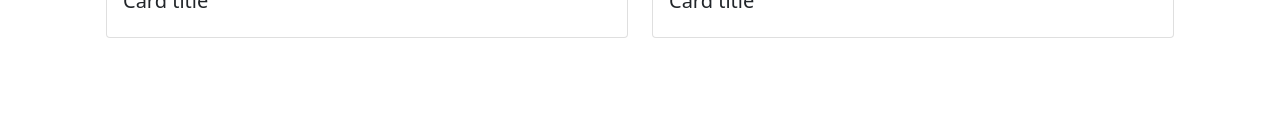
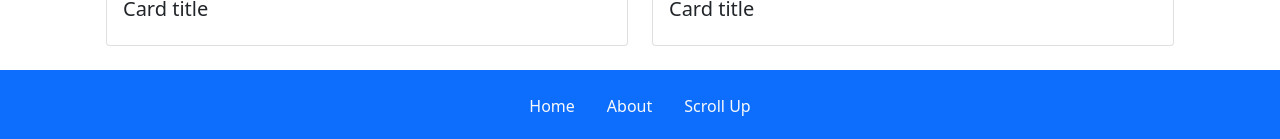
Before and after one commit to Mario-desu/Mario-desu-FE21-Angular-DAY01-Mario-Natalia, an Angular app in the folder travelAgency-natalia/travelAgencyNat/: page / in a window 1280 px wide. Shown: the part 1919-2058 px from the top of the page. Before the commit the page ends 1957 px from the top, so only its background shows below. Built offline with nearby package versions, Linux system fonts and the light colour scheme.

Commit message:
add footer

```diff
--- a/travelAgency-natalia/travelAgencyNat/src/app/about-page/about-page.component.scss
+++ b/travelAgency-natalia/travelAgencyNat/src/app/about-page/about-page.component.scss
@@ -10,7 +10,7 @@
 }
 
 .aboutDiv {
-  background-color: rgba(9, 63, 94, 0.8);
+  background-color: rgba(9, 63, 94, 0.85);
   height: 35vw;
 }
 
--- a/travelAgency-natalia/travelAgencyNat/src/app/app.component.html
+++ b/travelAgency-natalia/travelAgencyNat/src/app/app.component.html
@@ -6,3 +6,5 @@
 <div>
   <router-outlet></router-outlet>
 </div>
+
+<footer></footer>
--- a/travelAgency-natalia/travelAgencyNat/src/app/app.module.ts
+++ b/travelAgency-natalia/travelAgencyNat/src/app/app.module.ts
@@ -7,6 +7,7 @@ import { NavbarComponent } from './navbar/navbar.component';
 import { AboutPageComponent } from './about-page/about-page.component';
 import { HomePageComponent } from './home-page/home-page.component';
 import { HeroComponent } from './hero/hero.component';
+import { FooterComponent } from './footer/footer.component';
 
 @NgModule({
   declarations: [
@@ -14,7 +15,8 @@ import { HeroComponent } from './hero/hero.component';
     NavbarComponent,
     AboutPageComponent,
     HomePageComponent,
-    HeroComponent
+    HeroComponent,
+    FooterComponent
   ],
   imports: [
     BrowserModule,
--- /dev/null
+++ b/travelAgency-natalia/travelAgencyNat/src/app/footer/footer.component.html
@@ -0,0 +1,11 @@
+<ul class="nav justify-content-center bg-primary pt-3 pb-3">
+  <li class="nav-item">
+    <a class="nav-link text-light" routerLink="/">Home</a>
+  </li>
+  <li class="nav-item">
+    <a class="nav-link text-light" routerLink="/about">About</a>
+  </li>
+  <li class="nav-item">
+    <a class="nav-link text-light" href="#">Scroll Up</a>
+  </li>
+</ul>
--- /dev/null
+++ b/travelAgency-natalia/travelAgencyNat/src/app/footer/footer.component.ts
@@ -0,0 +1,15 @@
+import { Component, OnInit } from '@angular/core';
+
+@Component({
+  selector: 'footer',
+  templateUrl: './footer.component.html',
+  styleUrls: ['./footer.component.scss']
+})
+export class FooterComponent implements OnInit {
+
+  constructor() { }
+
+  ngOnInit(): void {
+  }
+
+}
--- a/travelAgency-natalia/travelAgencyNat/src/app/home-page/home-page.component.html
+++ b/travelAgency-natalia/travelAgencyNat/src/app/home-page/home-page.component.html
@@ -1,5 +1,5 @@
 <!-- three columns and two rows layout -->
-<div class="container row row-cols-1 row-cols-md-2 g-4 alignCenter">
+<div class="container row row-cols-1 row-cols-md-2 g-4 alignCenter pt-2 pb-4">
   <div class="col">
     <div class="card">
       <img src="assets/img/home-page/banff-sunshine-village-UoBE_wJ-suk-unsplash.jpg" class="card-img-top">
```
Also changed, not shown: travelAgency-natalia/travelAgencyNat/src/app/footer/footer.component.scss (added), 1 other file (tests, documents, lock files or other folders).
